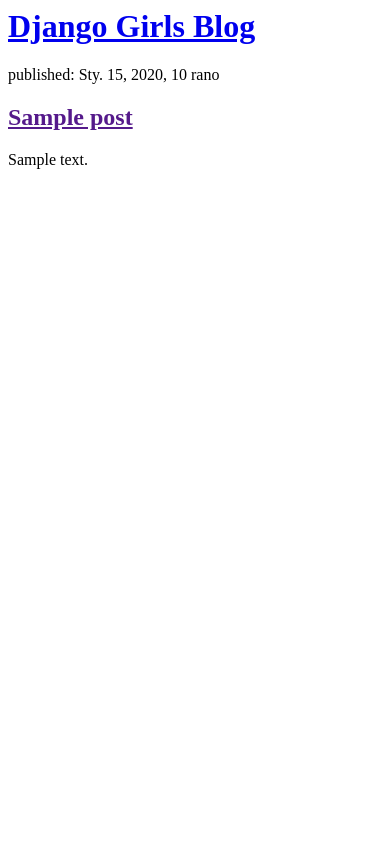
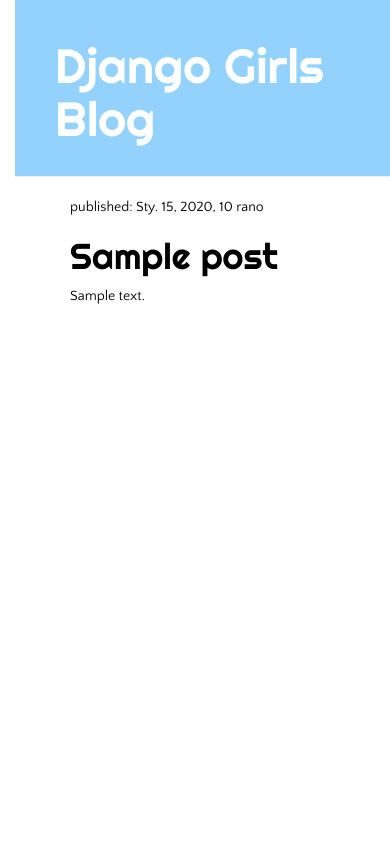
Before and after one commit to magbiel/djangogirls, a Django app: template blog/templates/blog/post_list.html in a window 390 px wide. Run offline with Django 3.2, Linux system fonts and the light colour scheme; the template is opened without the code that fills it: most values are stand-ins (such as "Sample title", 1, 10 or a date in 2020); some libraries are stand-ins or nearby versions.

Commit message:
added view and tample foe detailed blog post as well as CSS for the site

```diff
--- /dev/null
+++ b/blog/static/css/blog.css
@@ -0,0 +1,57 @@
+h1 a, h2 a, h3 a, h4 a, h5 a{
+    color: #0A97F5;
+    font-family: 'Righteous', cursive;
+
+}
+
+p {color: 000000;
+font-family: 'Quattrocento Sans', sans-serif;
+}
+
+body {
+    padding-left: 15px;
+}
+
+.page-header {
+    background-color: #92D2FC;
+    margin-top: 0;
+    padding: 20px 20px 20px 40px;
+}
+
+.page-header h1, .page-header h1 a, .page-header h1 a:visited, .page-header h1 a:active {
+    color: #ffffff;
+    font-size: 36pt;
+    text-decoration: none;
+}
+
+.content {
+    margin-left: 40px;
+}
+
+
+.date {
+    color: #828282;
+}
+
+.save {
+    float: right;
+}
+
+.post-form textarea, .post-form input {
+    width: 100%;
+}
+
+.top-menu, .top-menu:hover, .top-menu:visited {
+    color: #ffffff;
+    float: right;
+    font-size: 26pt;
+    margin-right: 20px;
+}
+
+.post {
+    margin-bottom: 70px;
+}
+
+.post h1 a, .post h1 a:visited {
+    color: #000000;
+}
--- /dev/null
+++ b/blog/templates/blog/base.html
@@ -0,0 +1,26 @@
+ {% load static %}
+<html>
+    <head>
+        <title>Django Girls blog</title>
+        <link rel="stylesheet" href="//maxcdn.bootstrapcdn.com/bootstrap/3.2.0/css/bootstrap.min.css">
+        <link rel="stylesheet" href="//maxcdn.bootstrapcdn.com/bootstrap/3.2.0/css/bootstrap-theme.min.css">
+        <link href="https://fonts.googleapis.com/css?family=Quattrocento+Sans|Righteous" rel="stylesheet">
+        <link rel="stylesheet" href="{% static 'css/blog.css' %}">
+
+    </head>
+    <body>
+
+        <div class="page-header">
+            <h1><a href="/">Django Girls Blog</a></h1>
+        </div>
+
+    <div class="content container">
+    <div class="row">
+        <div class="col-md-8">
+            {% block content %}
+{% endblock %}
+        </div>
+    </div>
+</div>
+    </body>
+</html>
--- a/blog/templates/blog/post_list.html
+++ b/blog/templates/blog/post_list.html
@@ -1,19 +1,13 @@
-<html>
-    <head>
-        <title>Django Girls blog</title>
-    </head>
-    <body>
-        <div>
-            <h1><a href="/">Django Girls Blog</a></h1>
-        </div>
+{% extends 'blog/base.html' %}
 
-{% for post in posts %}
-    <div>
-        <p>published: {{ post.published_date }}</p>
-        <h2><a href="">{{ post.title }}</a></h2>
-        <p>{{ post.text|linebreaksbr }}</p>
-    </div>
-{% endfor %}
-
-    </body>
-</html>
+        {% block content %}
+            {% for post in posts %}
+                <div class="post">
+                    <div class="date">
+                        <p>published: {{ post.published_date }}</p>
+                    </div>
+                    <h1><a href="{% url 'post_detail' pk=post.pk %}">{{ post.title }}</a></h1>
+                    <p>{{ post.text|linebreaksbr }}</p>
+                </div>
+            {% endfor %}
+        {% endblock %}
--- a/blog/urls.py
+++ b/blog/urls.py
@@ -3,4 +3,5 @@
 
 urlpatterns = [
     path('', views.post_list, name='post_list'),
+    path('post/<int:pk>/', views.post_detail, name='post_detail'),
 ]
--- a/blog/views.py
+++ b/blog/views.py
@@ -1,6 +1,7 @@
 from django.shortcuts import render
 from .models import Post
 from django.utils import timezone
+from django.shortcuts import render, get_object_or_404
 
 
 # Create your views here.
@@ -8,3 +9,7 @@
 def post_list(request):
     posts = Post.objects.filter(published_date__lte=timezone.now()).order_by('published_date')
     return render(request, 'blog/post_list.html', {'posts':posts})
+
+def post_detail(request, pk):
+    post = get_object_or_404(Post, pk=pk)
+    return render(request, 'blog/post_detail.html', {'post': post})
```
Also changed, not shown: blog/templates/blog/post_detail.html (added, +13 -0 lines).
